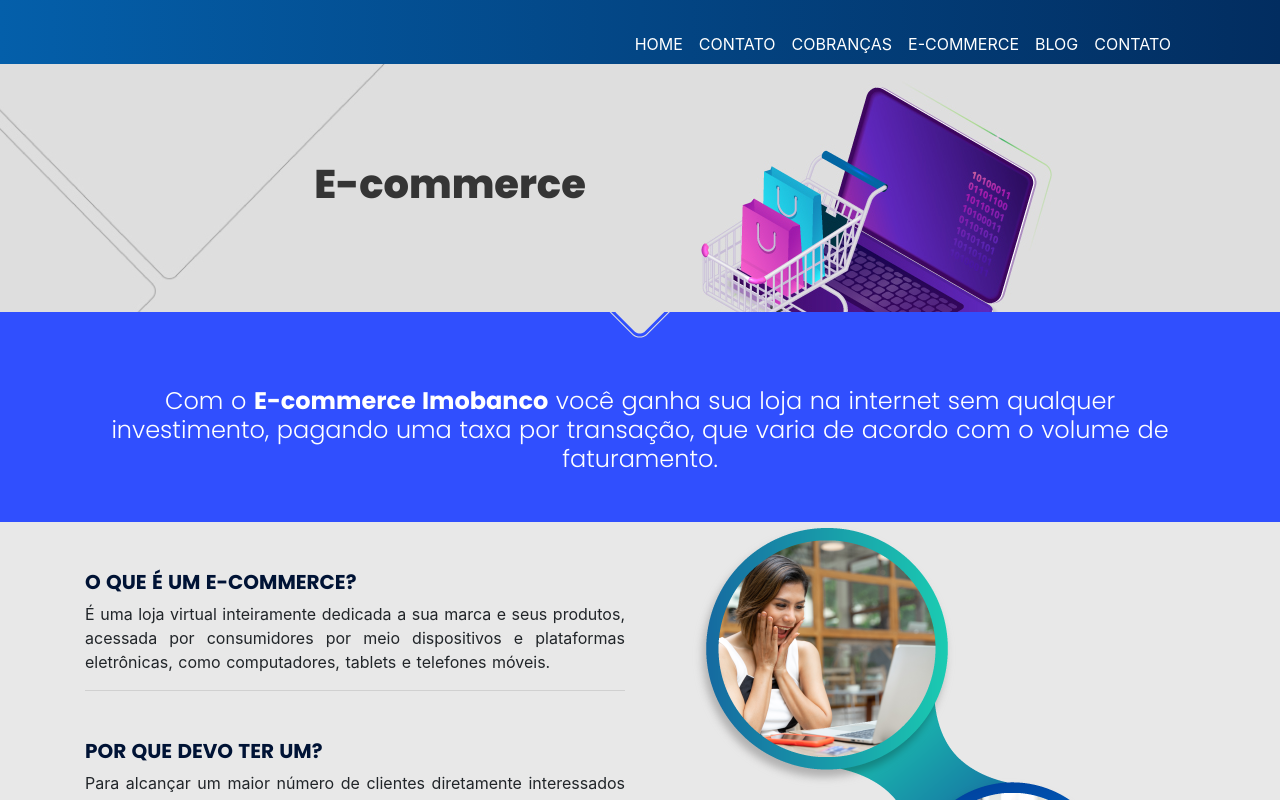
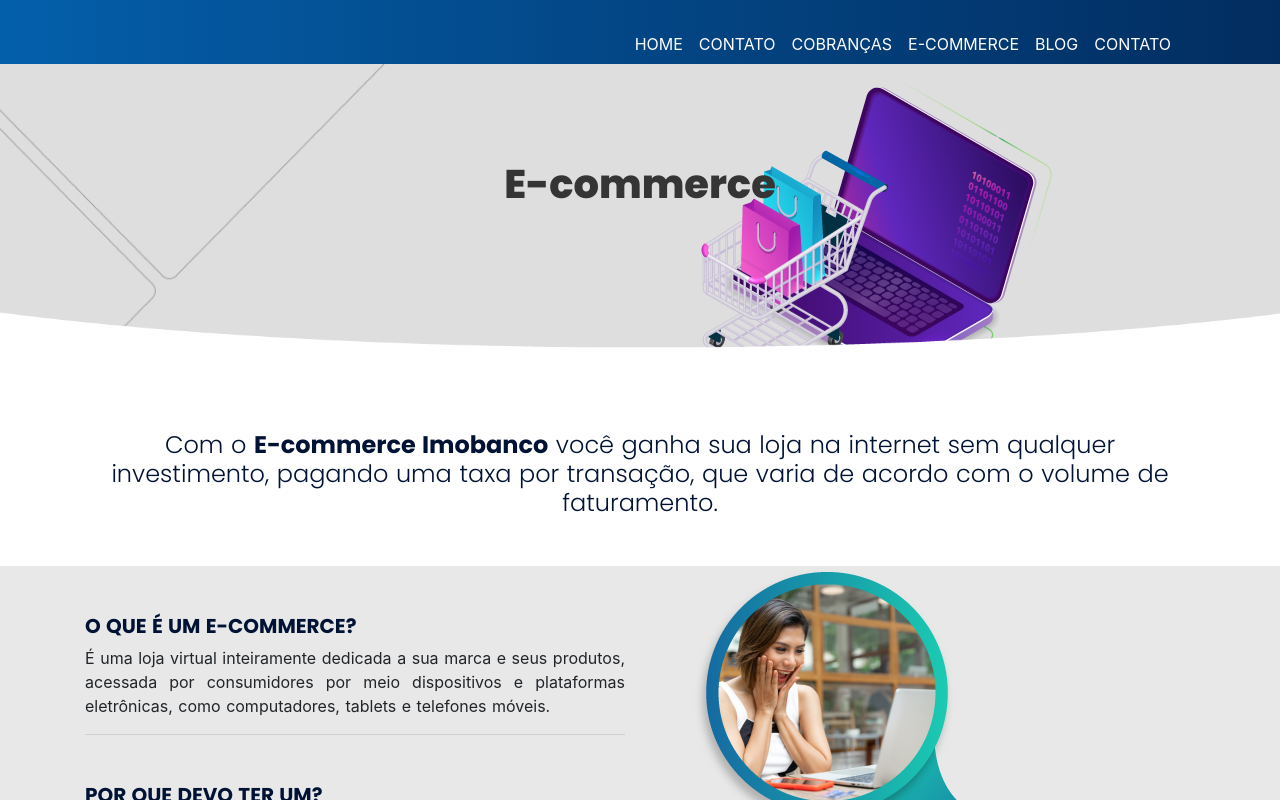
Before and after one commit to phelipequeiroz/imobanco.github.io, a Nuxt app: page /ecommerce in a window 1280 px wide. Shown: the top 800 px of the page. Built offline with nearby package versions, Linux system fonts and the light colour scheme.

Commit message:
Ecommerce new modif

```diff
--- a/components/ecommerce/EcommerceText.vue
+++ b/components/ecommerce/EcommerceText.vue
@@ -1,10 +1,10 @@
 <template>
-	<section class="imobanco-color-07" >
+	<section class="imobanco-color-06" >
 		<div class="container">
 			<div class="row justify-content-center">
 				<div class="col-lg-12 text-center">
-					<img src="~/assets/image/ecom-det.png" alt="">
-					<h4 class=" mt-5 mb-5 imo-text-06 text-content text-center">Com o <span class="text-subtitulo">E-commerce Imobanco</span> você ganha sua loja na internet sem qualquer investimento, pagando uma taxa por transação, que varia de acordo com o volume de faturamento.</h4>
+
+					<h4 class=" mt-5 mb-5 imo-text-02 text-content text-center">Com o <span class="text-subtitulo">E-commerce Imobanco</span> você ganha sua loja na internet sem qualquer investimento, pagando uma taxa por transação, que varia de acordo com o volume de faturamento.</h4>
 
 				</div>
 			</div>
--- a/components/ecommerce/EcommerceTop.vue
+++ b/components/ecommerce/EcommerceTop.vue
@@ -5,10 +5,10 @@
 				<div class="col-lg-4 pt-5 pb-5 mt-5 mb-5 text-center">
 					<h1 class=" imo-text-07 text-titulo ">E-commerce</h1>
 				</div>
-				<div class="col-lg-4 pt-5 pb-5">
-
-				</div>
 			</div>
+		</div>
+		<div>
+			<img src="~/assets/image/detalheslide.png" alt="" class="img-fluid">
 		</div>
 	</section>
 </template>
```
Also changed, not shown: assets/image/detalheslide.png (added).
